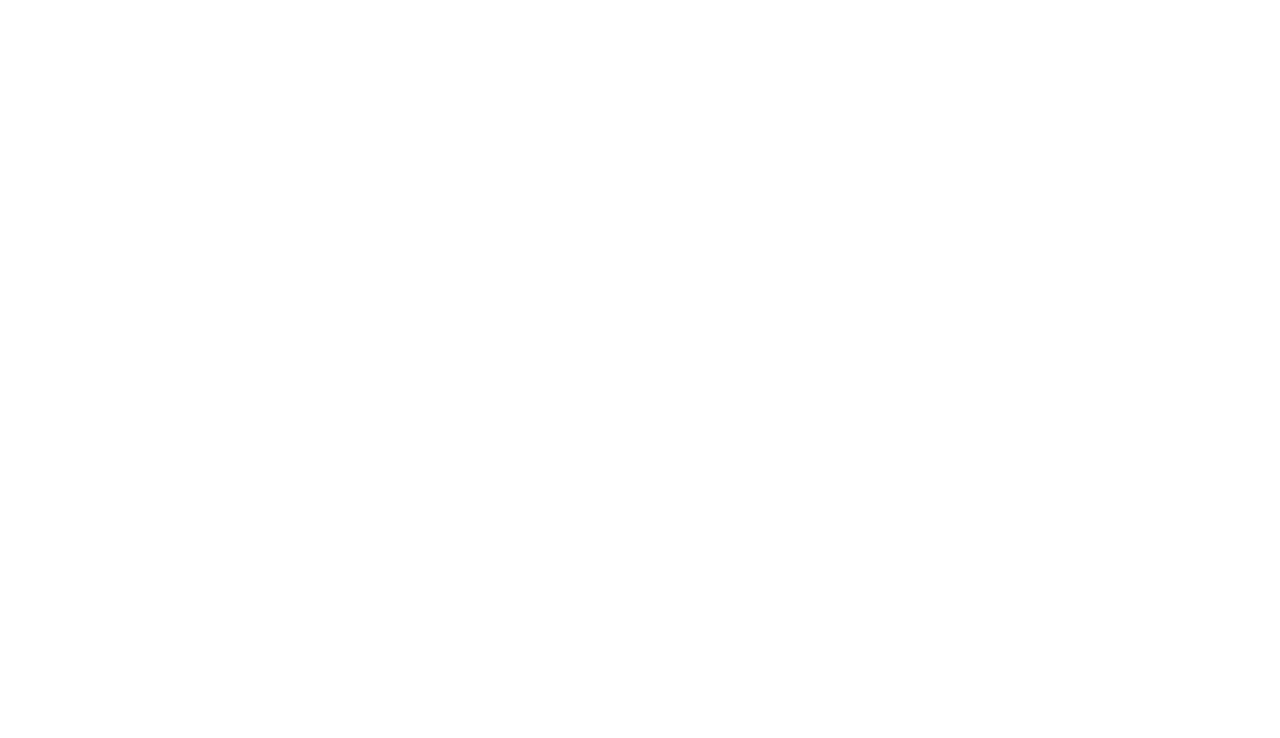
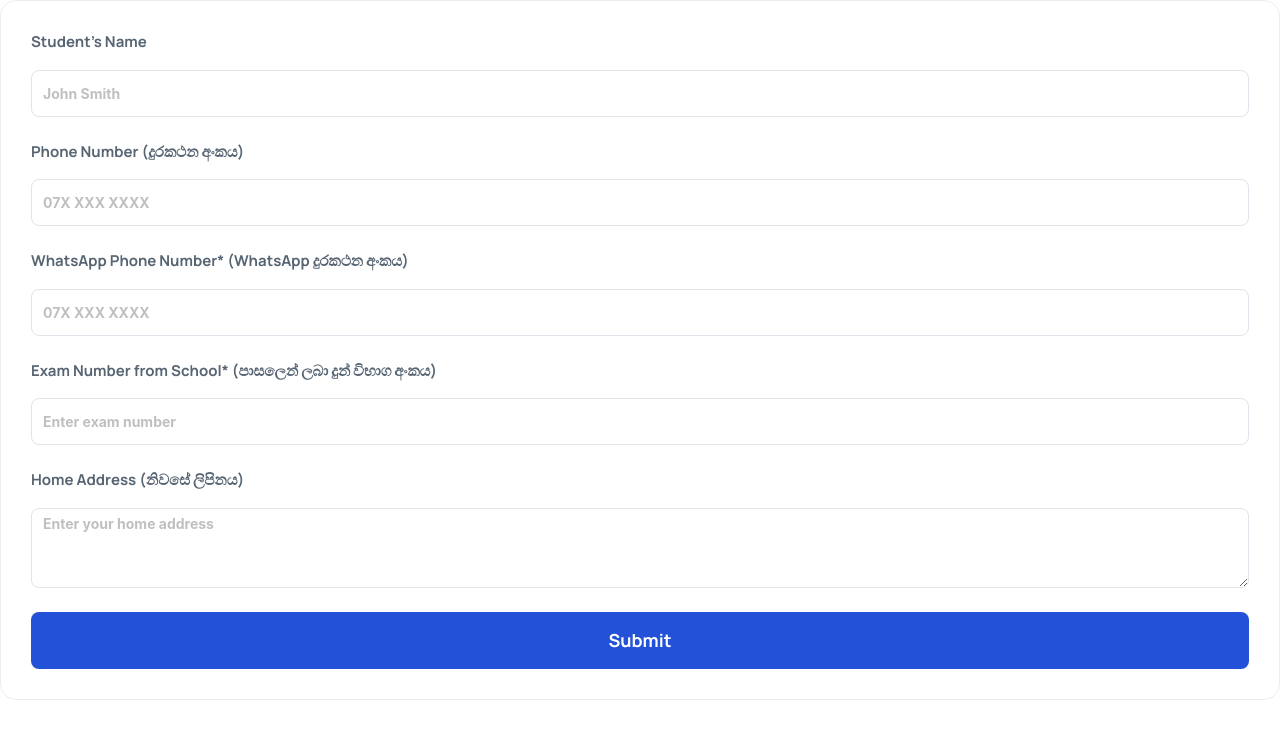
Before and after one commit to Lasith22/graduation-app, a React (Vite) app: page /form in a window 1280 px wide. Before the commit this address had no page. Shown: the top 738 px of the page. Built offline with nearby package versions, Linux system fonts and the light colour scheme.

Commit message:
Add form navigation and create Form component for application submission

```diff
--- a/src/App.jsx
+++ b/src/App.jsx
@@ -1,13 +1,15 @@
-import MainForm from './components/MainForm';
 import { Routes, Route } from 'react-router';
 import Home from './pages/Home';
+import Form from './pages/Form';
 
 function App() {
   return (
     <>
       <Routes>
         <Route path="/" element={<Home />} />
+        <Route path="/form" element={<Form />} />
       </Routes>
+
       {/* <div className=" min-h-screen bg-[#F7F9FA] p-[30px]">
         <MainForm />
       </div> */}
--- a/src/components/home/IntroDuction.jsx
+++ b/src/components/home/IntroDuction.jsx
@@ -1,6 +1,7 @@
 import React from 'react';
-
+import { useNavigate } from 'react-router';
 const IntroDuction = () => {
+  const navigate = useNavigate();
   return (
     <div className="bg-[#F3F3F3] p-[30px]">
       <div className="flex flex-col gap-5 md:gap-10 justify-center items-center ">
@@ -30,6 +31,7 @@ const IntroDuction = () => {
         </h1>
         <button
           type="submit"
+          onClick={() => navigate('/form')}
           className="flex justify-center items-center h-[34px] rounded-[4px] p-[12px] md:p-[18px] md:w-[400px] gap-[10px] bg-[#46ADC2] text-[#FFF] font-primary text-[16px] font-bold cursor-pointer"
         >
           Fill the Application
--- /dev/null
+++ b/src/pages/Form.jsx
@@ -0,0 +1,13 @@
+import React from 'react';
+import Hero from '../components/home/Hero';
+import MainForm from '../components/MainForm';
+
+const Form = () => {
+  return (
+    <>
+      <MainForm />
+    </>
+  );
+};
+
+export default Form;
```
